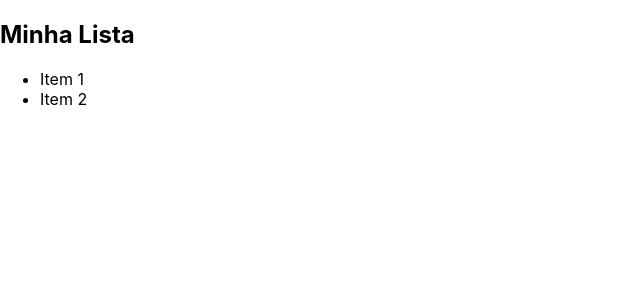
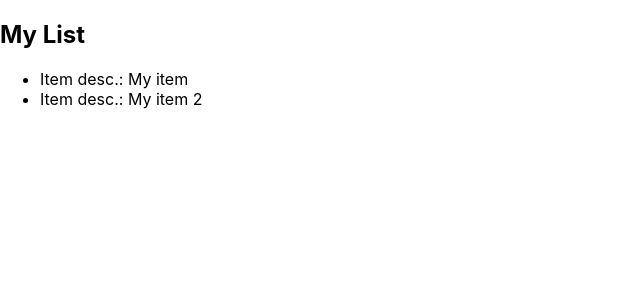
Before and after one commit to ViniciusDevAssis/django-app-front, a React (Create React App) app: page / in a window 1280 px wide. Shown: the top 300 px of the page, without its empty margins (0-640 px from the left). Built offline with nearby package versions, Linux system fonts and the light colour scheme.

Commit message:
Creating the ItemComponent

```diff
--- /dev/null
+++ b/src/ItemComponent.js
@@ -0,0 +1,5 @@
+import React from "react";
+
+export default function ItemComponent(props){
+    return <li>Item desc.: { props.name } </li>
+}
--- a/src/ListComponent.js
+++ b/src/ListComponent.js
@@ -1,12 +1,13 @@
 import React from 'react';
+import ItemComponent from './ItemComponent';
 
 export default function ListComponent(){
     return (
         <div>
-            <h2>Minha Lista</h2>
+            <h2>My List</h2>
             <ul>
-                <li>Item 1</li>
-                <li>Item 2</li>
+                <ItemComponent name={'My item'}/>
+                <ItemComponent name={'My item 2'}/>
             </ul>
         </div>
     );
```
